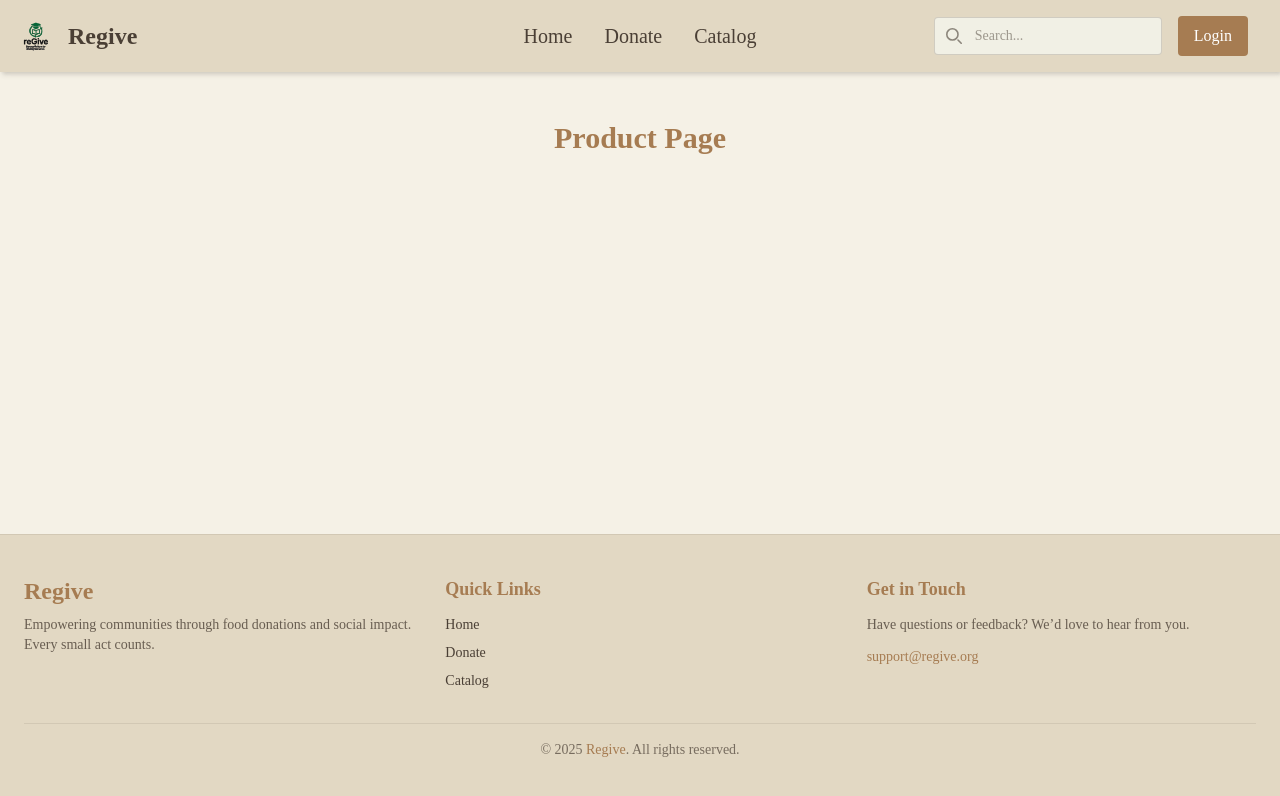
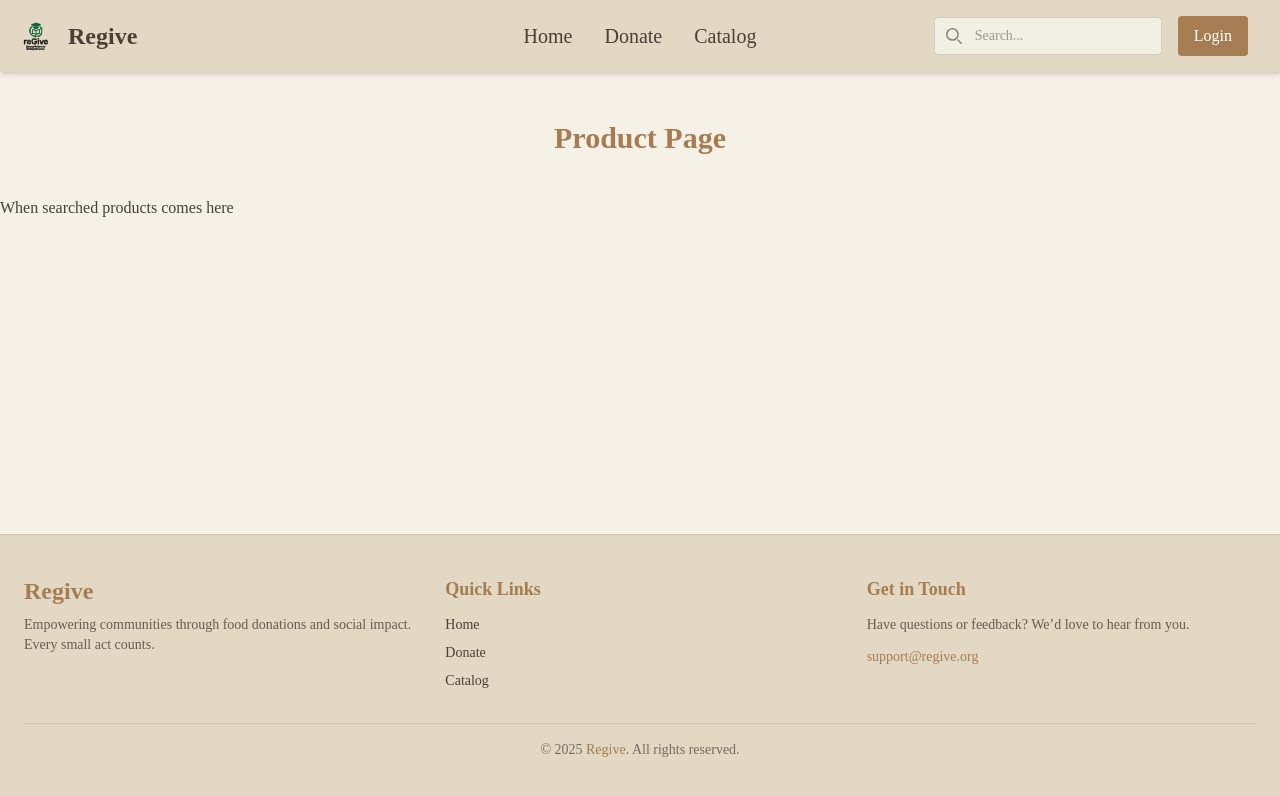
Before and after one commit to Adithyan19/ReGive, a React (Vite) app: page /product in a window 1280 px wide. Shown: the top 796 px of the page. Built offline with nearby package versions, Linux system fonts and the light colour scheme; no server answers.

Commit message:
changes in product page

```diff
--- a/src/pages/product/Product.jsx
+++ b/src/pages/product/Product.jsx
@@ -6,6 +6,7 @@ export default function Product() {
       <Header />
       <main className="flex-1 transition-all duration-300 pt-20">
         <p className="text-3xl font-bold text-center text-primary py-10">Product Page</p>
+        <p>When searched products comes here</p>
       </main>
       <Footer />
     </div>
--- a/src/pages/product/productbyid/Product.jsx
+++ b/src/pages/product/productbyid/Product.jsx
@@ -6,6 +6,7 @@ export default function Product() {
       <Header />
       <main className="flex-1 transition-all duration-300 pt-20">
         <p className="text-3xl font-bold text-center text-primary py-10">Product by Id Page</p>
+        <p>When a particular product is selected that will come here</p>
       </main>
       <Footer />
     </div>
```
